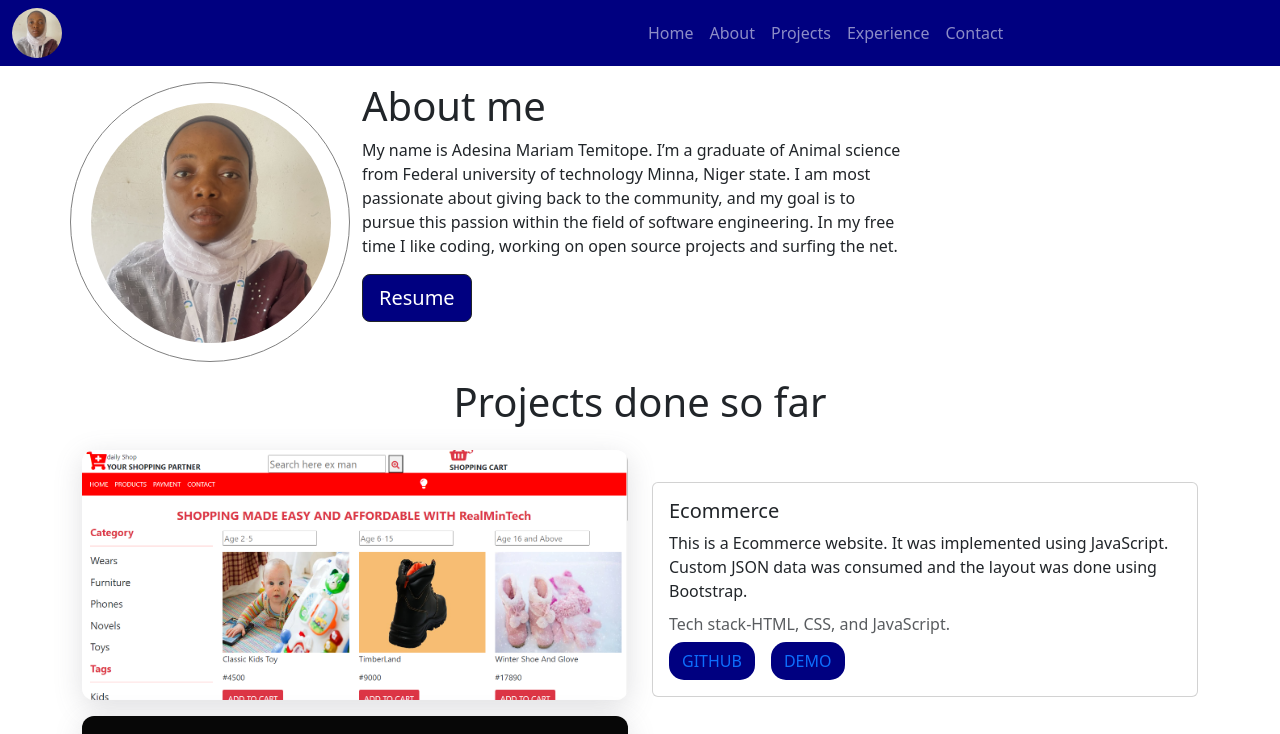
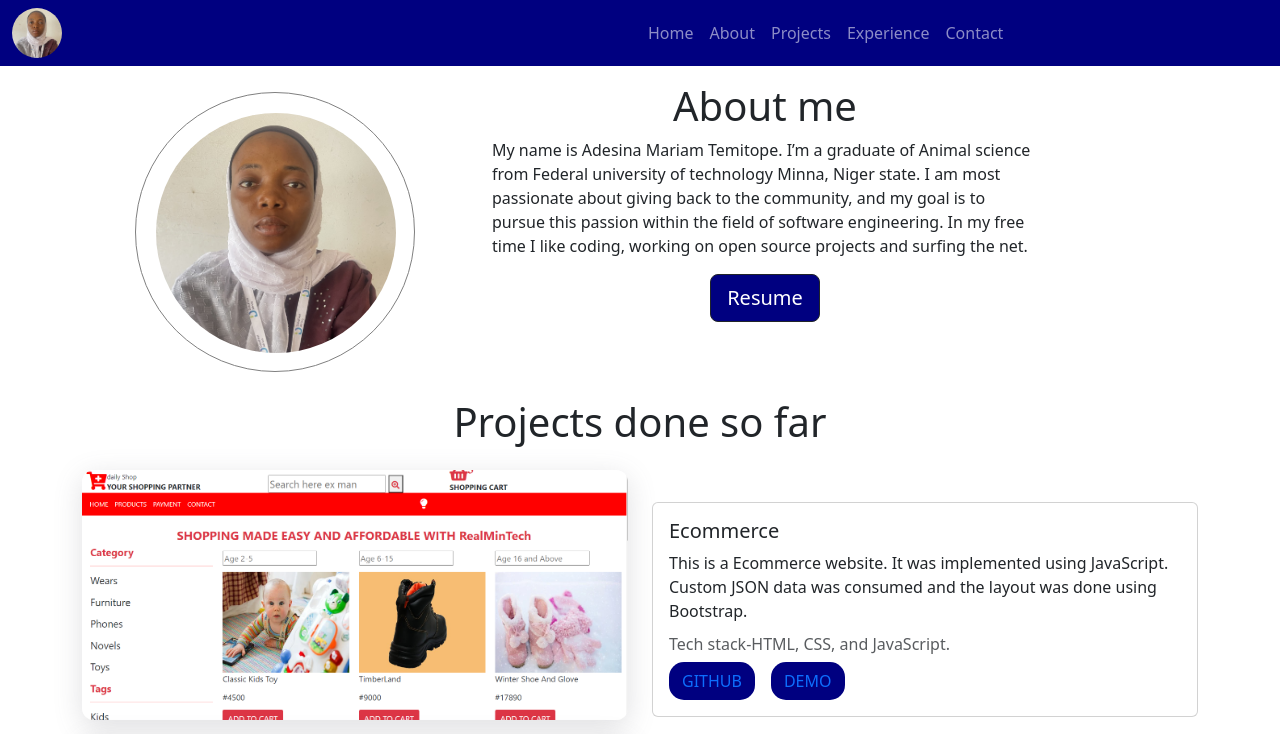
Before and after one commit to realmintech/myPortfolioWebsite, a React (Vite) app: page / in a window 1280 px wide. Shown: the top 734 px of the page. Built offline with nearby package versions, Linux system fonts and the light colour scheme.

Commit message:
ensuring responsive design

```diff
--- a/src/components/about/About.css
+++ b/src/components/about/About.css
@@ -13,7 +13,6 @@
 }
 
 @media (max-width: 500px) {
-
     .cirle {
     width: 280px;
     height: 280px;
@@ -27,3 +26,19 @@
  text-align: center;
 }
 }
+
+
+@media (max-width: 3200px) {
+    .cirle {
+    width: 280px;
+    height: 280px;
+    padding: 20px;
+    border-radius: 50%;
+    border: 1px solid gray;
+    margin: 10px 65px;
+}
+
+.aboutMe h1, .resumeBtn {
+ text-align: center;
+}
+}
```
